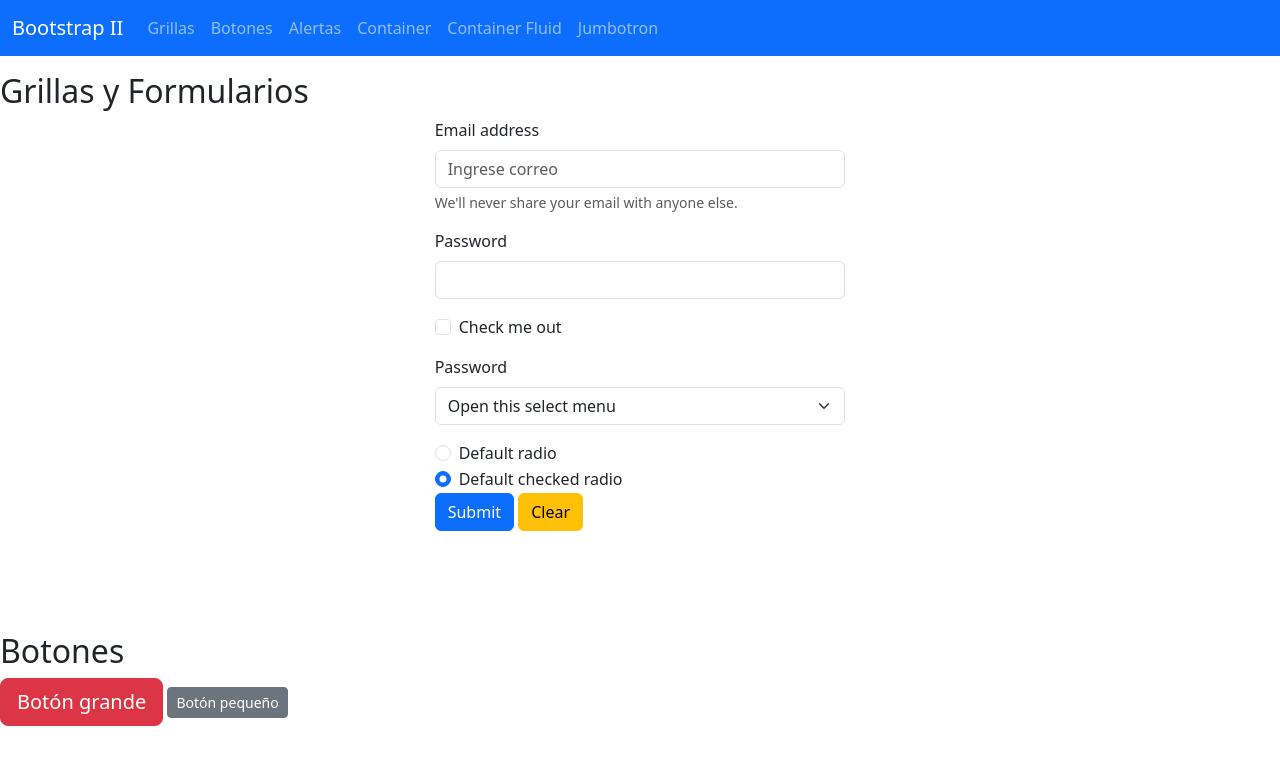
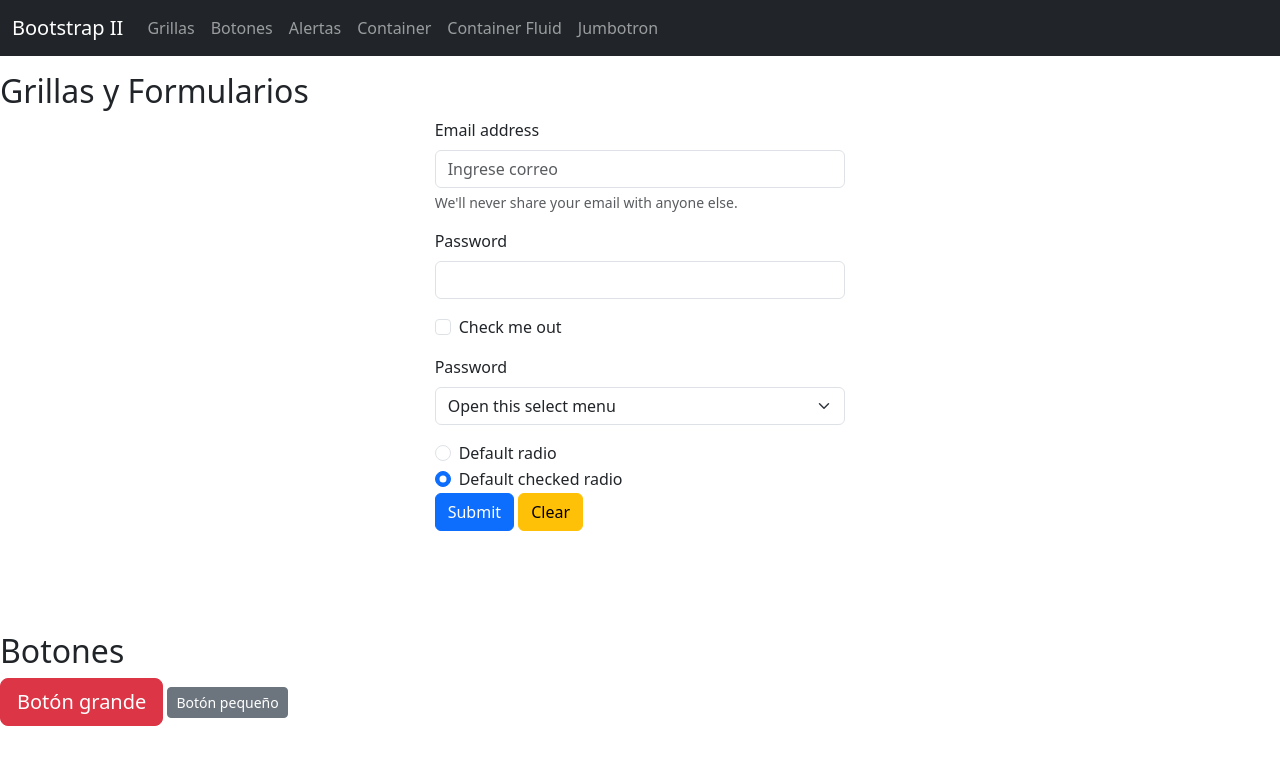
Before and after one commit to operezedutecno/0086Modulo02S06Bootstrap2, a plain HTML site: page index.html in a window 1280 px wide. Shown: the top 764 px of the page. Drawn offline with Linux system fonts and the light colour scheme.

Commit message:
Cambio de navbar a dark

```diff
--- a/index.html
+++ b/index.html
@@ -12,7 +12,7 @@
 <body class=".bg-light">
     <main>
         <header>
-            <nav class="navbar navbar-expand-md bg-primary fixed-top" data-bs-theme="dark">
+            <nav class="navbar navbar-expand-md bg-dark fixed-top" data-bs-theme="dark">
                 <div class="container-fluid">
                     <a class="navbar-brand" href="#">Bootstrap II</a>
                     <button class="navbar-toggler" type="button" data-bs-toggle="collapse" data-bs-target="#navbarNav"
```
Also changed, not shown: PasosGit.txt (added).
